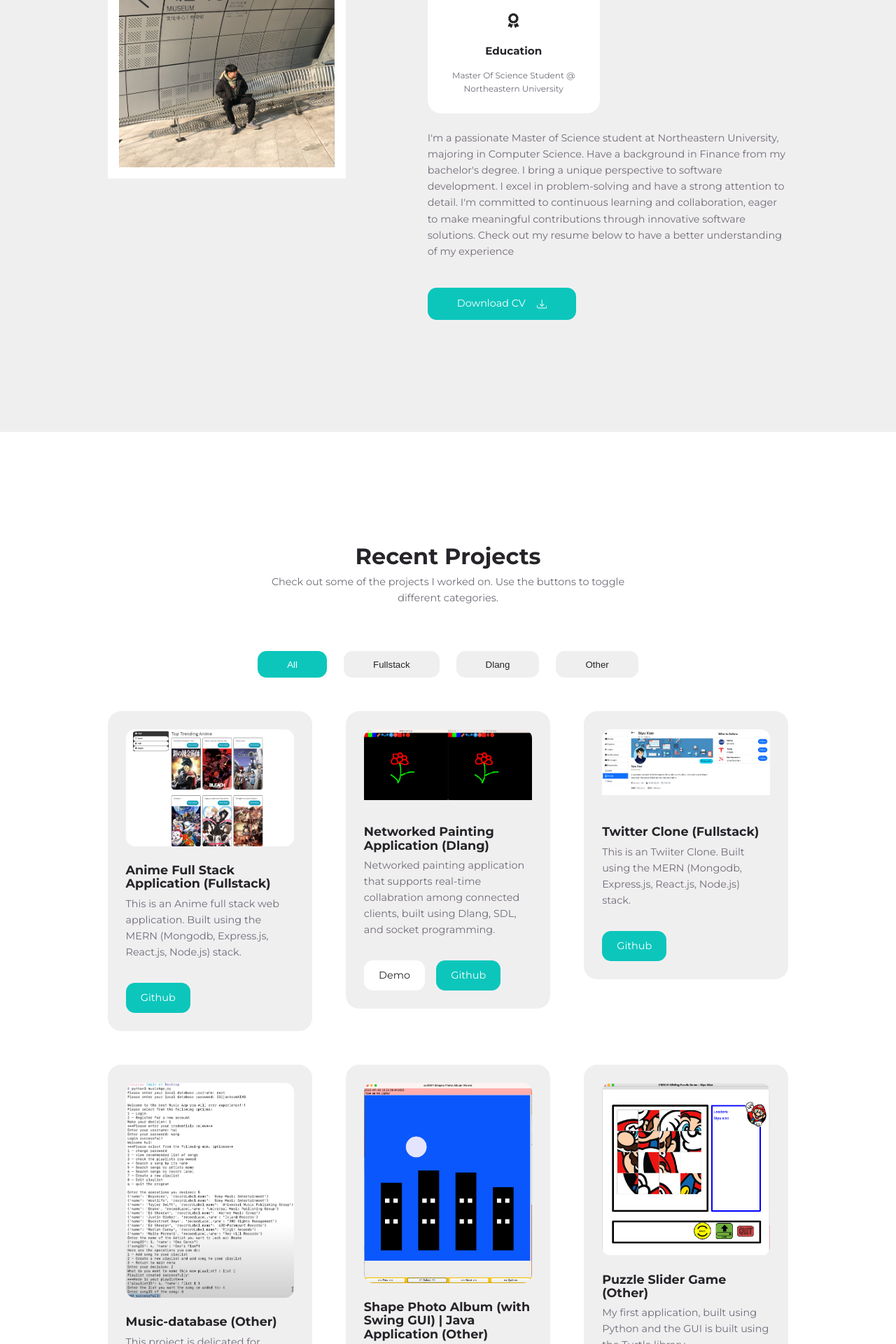
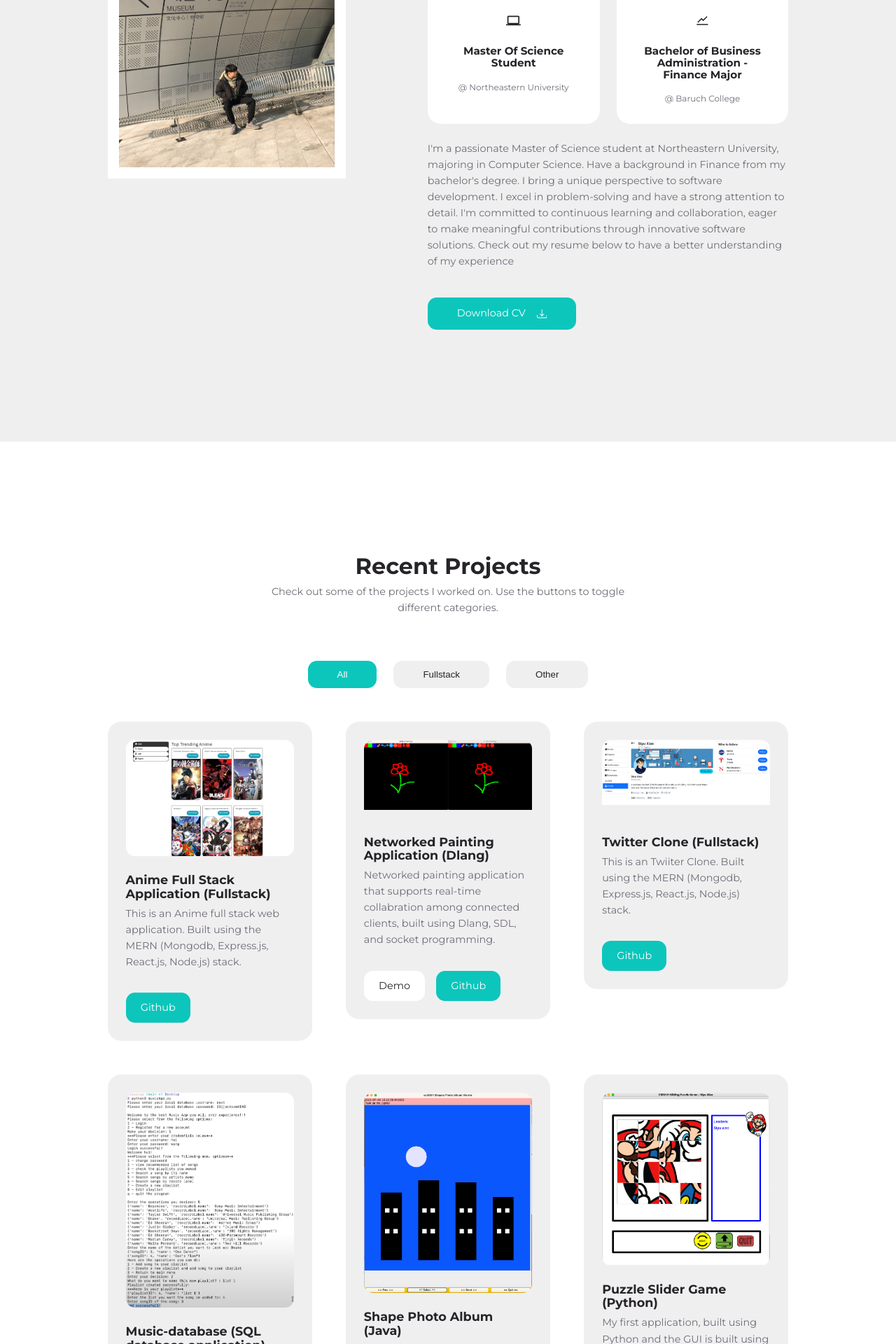
Before and after one commit to SiyuXiao8/Portfolio-Website, a React (Create React App) app: page / in a window 1280 px wide. Shown: the part 1060-2980 px from the top of the page at 70% size. Built offline with nearby package versions, Linux system fonts and the light colour scheme.

Commit message:
changed project name

```diff
--- a/src/sections/about/data.js
+++ b/src/sections/about/data.js
@@ -1,15 +1,19 @@
-import { FaAward } from 'react-icons/fa'
-// import { TbBooks } from 'react-icons/tb'
-// import { BiHappyHeartEyes } from 'react-icons/bi'
+import { MdComputer } from 'react-icons/md'
+import { AiOutlineStock } from 'react-icons/ai'
 
 const data = [
   {
     id: 1,
-    icon: <FaAward />,
-    title: 'Education',
-    desc: 'Master Of Science Student @ Northeastern University',
+    icon: <MdComputer />,
+    title: 'Master Of Science Student',
+    desc: ' @ Northeastern University',
   },
-  // { id: 2, icon: <TbBooks />, title: 'Projects', desc: '10+ Completed' },
+  {
+    id: 2,
+    icon: <AiOutlineStock />,
+    title: 'Bachelor of Business Administration - Finance Major',
+    desc: '@ Baruch College',
+  },
   //   {
   //     id: 3,
   //     icon: <BiHappyHeartEyes />,
--- a/src/sections/portfolio/data.js
+++ b/src/sections/portfolio/data.js
@@ -17,7 +17,7 @@ const data = [
   },
   {
     id: 2,
-    category: 'dlang',
+    category: 'other',
     image: Image3,
     title: 'Networked Painting Application (Dlang)',
     desc: 'Networked painting application that supports real-time collabration among connected clients, built using Dlang, SDL, and socket programming.',
@@ -36,7 +36,7 @@ const data = [
     id: 4,
     category: 'other',
     image: Image5,
-    title: 'Music-database (Other)',
+    title: 'Music-database (SQL database application)',
     demo: 'https://www.youtube.com/watch?v=RjAy71cpQRo',
     desc: 'This project is delicated for Database Management System course. Database is created using mysql workbench, and user interaction is achieved using the terminal. The app is developed purely in python.',
     github: 'https://github.com/SiyuXiao8/music-database-app',
@@ -45,7 +45,7 @@ const data = [
     id: 5,
     category: 'other',
     image: Image6,
-    title: 'Shape Photo Album (with Swing GUI) | Java Application (Other)',
+    title: 'Shape Photo Album (Java)',
     desc: 'Built a shape photo album application that dynamically generates photo layouts based on instructions from a text file',
     github: 'https://github.com/SiyuXiao8/Photo_Album',
   },
@@ -53,7 +53,7 @@ const data = [
     id: 6,
     category: 'other',
     image: Image7,
-    title: 'Puzzle Slider Game (Other)',
+    title: 'Puzzle Slider Game (Python)',
     desc: 'My first application, built using Python and the GUI is built using the Turtle library.',
     github: 'https://github.com/SiyuXiao8/puzzle_slider_game',
   },
@@ -61,9 +61,8 @@ const data = [
     id: 7,
     category: 'other',
     image: Image1,
-    title: 'Portfolio Website (Other)',
-    desc: 'This Profolio Website you are looking at right now. Built using React and CSS.',
-    demo: 'http://egatortutorials.com',
+    title: 'Portfolio Website with Theme Customization (React)',
+    desc: 'It is this Portfolio Website you are looking at right now. Built using React and CSS.',
     github: 'https://github.com/SiyuXiao8/Portfolio-Website',
   },
 ]
```
